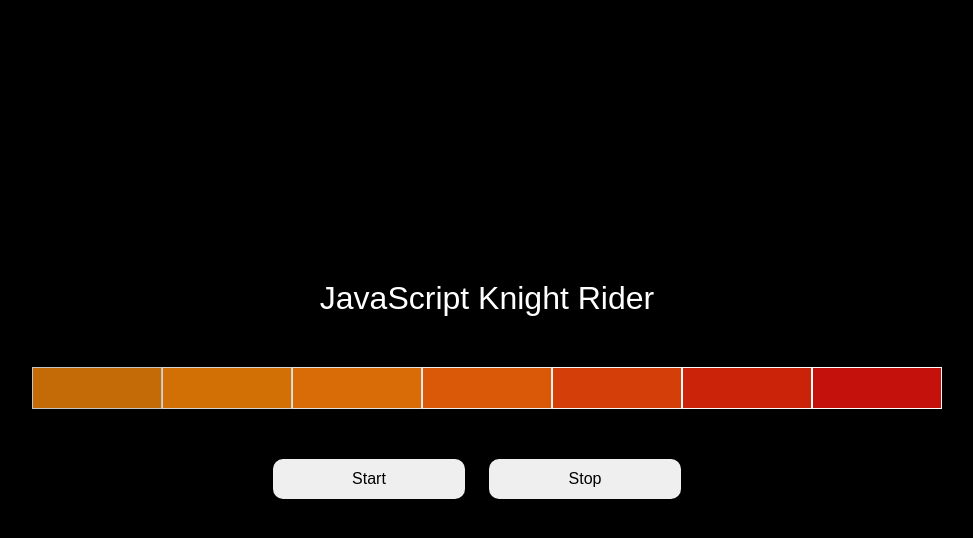
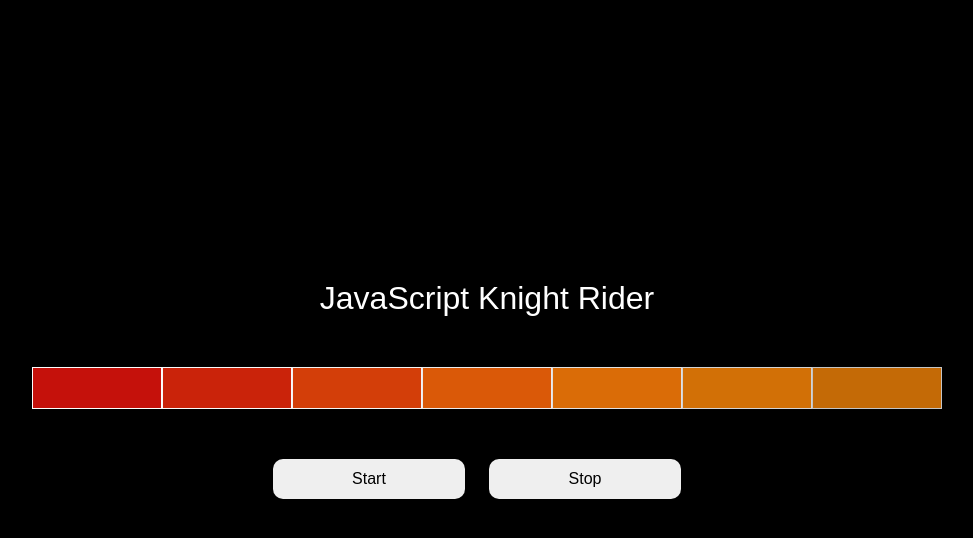
Before and after one commit to ShenanVindinu/knight-rider-theme, a plain HTML site: page index.html in a window 1280 px wide. Both pictures are taken after a click on the button "Start". Shown: the whole page, without its empty margins (153-1126 px from the left). Drawn offline with Linux system fonts and the light colour scheme.

Commit message:
kiit goes both ways now

```diff
--- a/index.html
+++ b/index.html
@@ -113,14 +113,39 @@
             const duration = 2;
             const delayBetweenAnimations = 0.1;
             const totalElements = 7;
+            const delayBetweenDirections = 3000; // 3 seconds delay between directions
 
-            for (let i = 1; i <= totalElements; i++) {
-                const delay = i * delayBetweenAnimations;
+            const playLeftToRight = () => {
+                for (let i = 1; i <= totalElements; i++) {
+                    const delay = i * delayBetweenAnimations;
+                    $("#" + i).css("animation", `lightShow ${duration}s ${delay}s ease-in-out infinite`);
+                }
+            };
 
 
-                $("#" + i).css("animation", `lightShow ${duration}s ${delay}s ease-in-out infinite`);
-            }
+            const playRightToLeft = () => {
+                for (let i = totalElements; i >= 1; i--) {
+                    const delay = (totalElements - i + 1) * delayBetweenAnimations; // Reversing the delay
+                    $("#" + i).css("animation", `lightShow ${duration}s ${delay}s ease-in-out infinite`);
+                }
+            };
+
+
+            const loopAnimations = () => {
+                playLeftToRight();
+                setTimeout(() => {
+                    playRightToLeft();
+                    setTimeout(loopAnimations, delayBetweenDirections);
+                }, 1000);
+            };
+
+            loopAnimations();
         });
+
+
+
+
+
 
 
 
```
